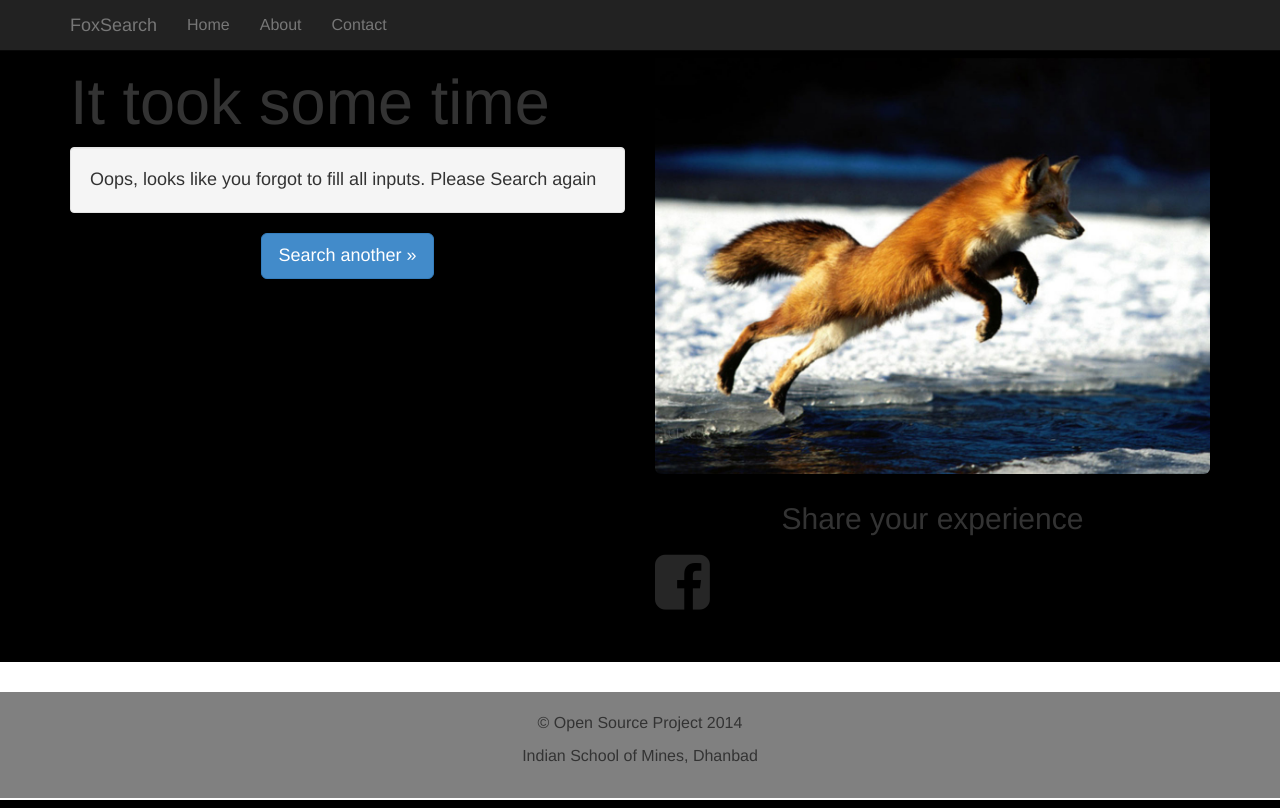
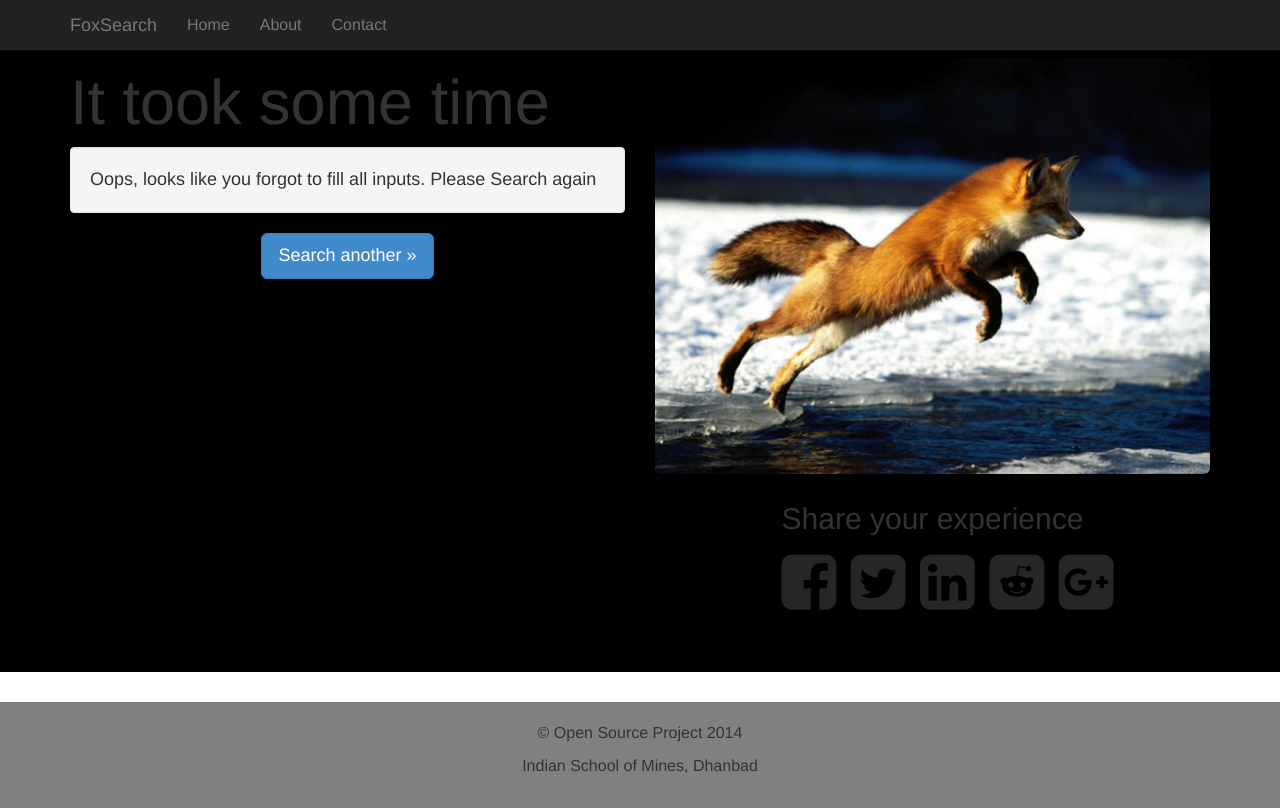
Before and after one commit to codeht1/foxsearch, a Django app: page /result/ in a window 1280 px wide. Run offline with Django 3.2, Linux system fonts and the light colour scheme; parts of the project's set-up code (start-up, migrations or seed data) failed here and were passed over; some libraries are stand-ins or nearby versions.

Commit message:
Just Styling

```diff
--- a/templates/home.html
+++ b/templates/home.html
@@ -35,7 +35,7 @@
         <p><a href="/about/" class="btn btn-primary btn-lg" role="button">Learn more &raquo;</a></p>
         </div>
         <div class = 'col-sm-6 pull-left'>
-        <img src = "{% static 'img/foxsearch.jpg' %}" class = 'img-responsive img-rounded'/>
+        <img src = "{% static 'img/foxsearch.jpg' %}" class = 'img-responsive img-rounded' style="padding-top:30px;" />
         </div>
       </div>
     </div>
--- a/templates/result.html
+++ b/templates/result.html
@@ -2,7 +2,7 @@
 
 {% load staticfiles %}
 {% block content %}
-
+<link href="http://maxcdn.bootstrapcdn.com/font-awesome/4.2.0/css/font-awesome.min.css" rel="stylesheet"/>
 <div class="navbar navbar-inverse navbar-fixed-top" role="navigation">
       <div class="container">
         <div class="navbar-header">
@@ -41,9 +41,33 @@
         <div class = 'col-md-6'>
         <img src = "{% static 'img/foxresult.jpg' %}" class = 'img-responsive img-rounded' style="padding-top:10px" />
         <p><h2 style="text-align: center;"> Share your experience </h2></p>
+        <ul class="sharing">
+       <li>
           <a href="https://www.facebook.com/sharer/sharer.php?u=https://foxsearch.herokuapp.com/" target = "_blank">
           <i class="fa fa-facebook-square fa-4x" style="color:#262626"></i>
           </a>
+       </li>
+       <li>
+          <a href="https://twitter.com/home?status=Hey%20there%2C%20I%20am%20using%20this%20amazing%20transliterated%20query%20app%20%23FoxSearch%20.Tweet%20%40praveenyadav.%20Https%3A%2F%2Ffoxsearch.herokuapp.com%2F" target="_blank">
+          <i class="fa fa-twitter-square fa-4x" style="color:#262626"></i>
+          </a>
+        </li>
+        <li>
+           <a href="https://www.linkedin.com/shareArticle?mini=true&url=https://foxsearch.herokuapp.com/&title=Hey%20there%2C%20I%20am%20using%20this%20amazing%20transliterated%20query%20app%20FoxSearch.&summary=Hey%20there%2C%20I%20am%20using%20this%20amazing%20transliterated%20query%20app%20FoxSearch.&source=http://foxsearch.herokuapp.com/" target="_blank">
+             <i class="fa fa-linkedin-square fa-4x" style="color:#262626"></i>
+             </a>
+         </li>
+         <li>
+            <a href="http://www.reddit.com/submit?url=https://foxsearch.herokuapp.com/&title=Hey%20there%2C%20I%20am%20using%20this%20amazing%20transliterated%20query%20app%20FoxSearch." target="_blank">
+            <i class="fa fa-reddit-square fa-4x" style="color:#262626"></i>
+            </a>
+          </li>
+          <li>
+            <a href='https://plus.google.com/share?url=https://foxsearch.herokuapp.com'>
+            <i class="fa fa-google-plus-square fa-4x" style="color:#262626"></i>
+            </a>
+          </li>
+         </ul>
         </div>
         </div>
       </div>
```
